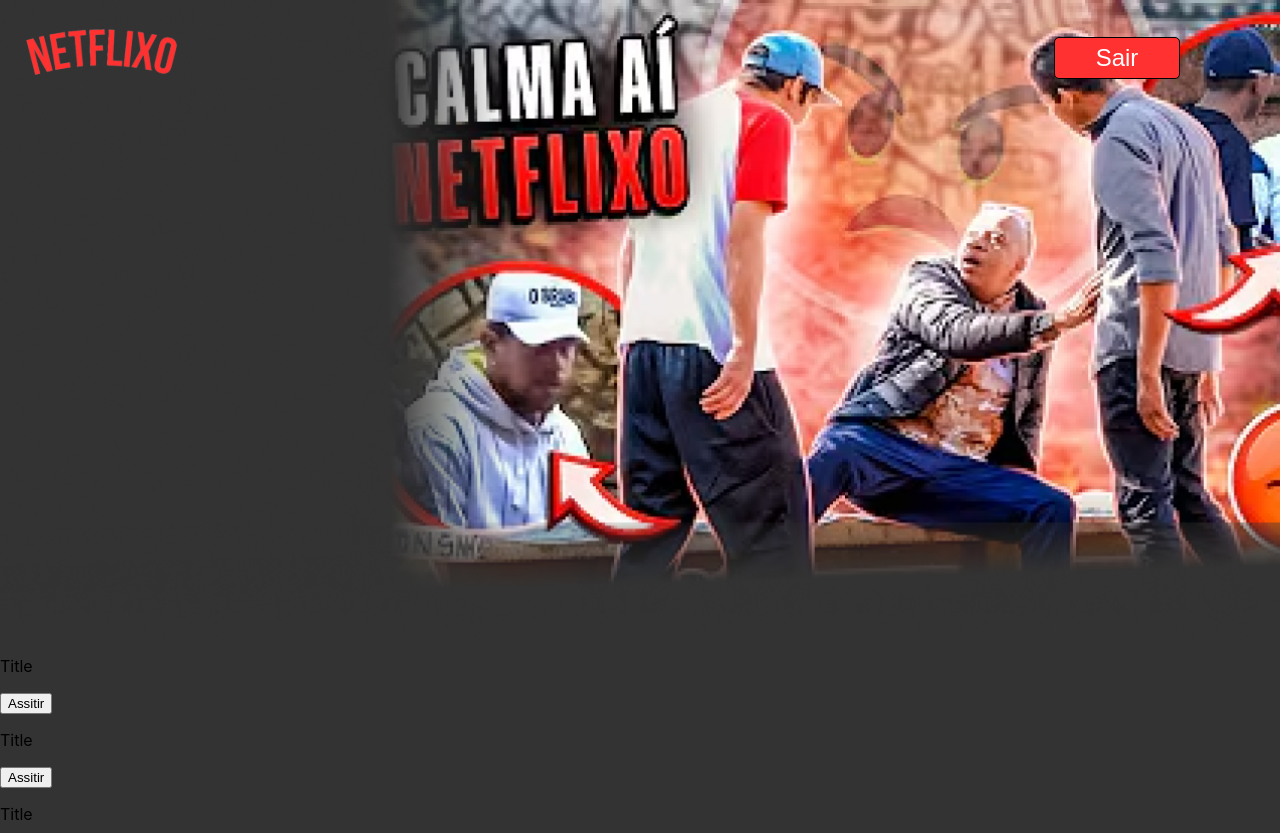
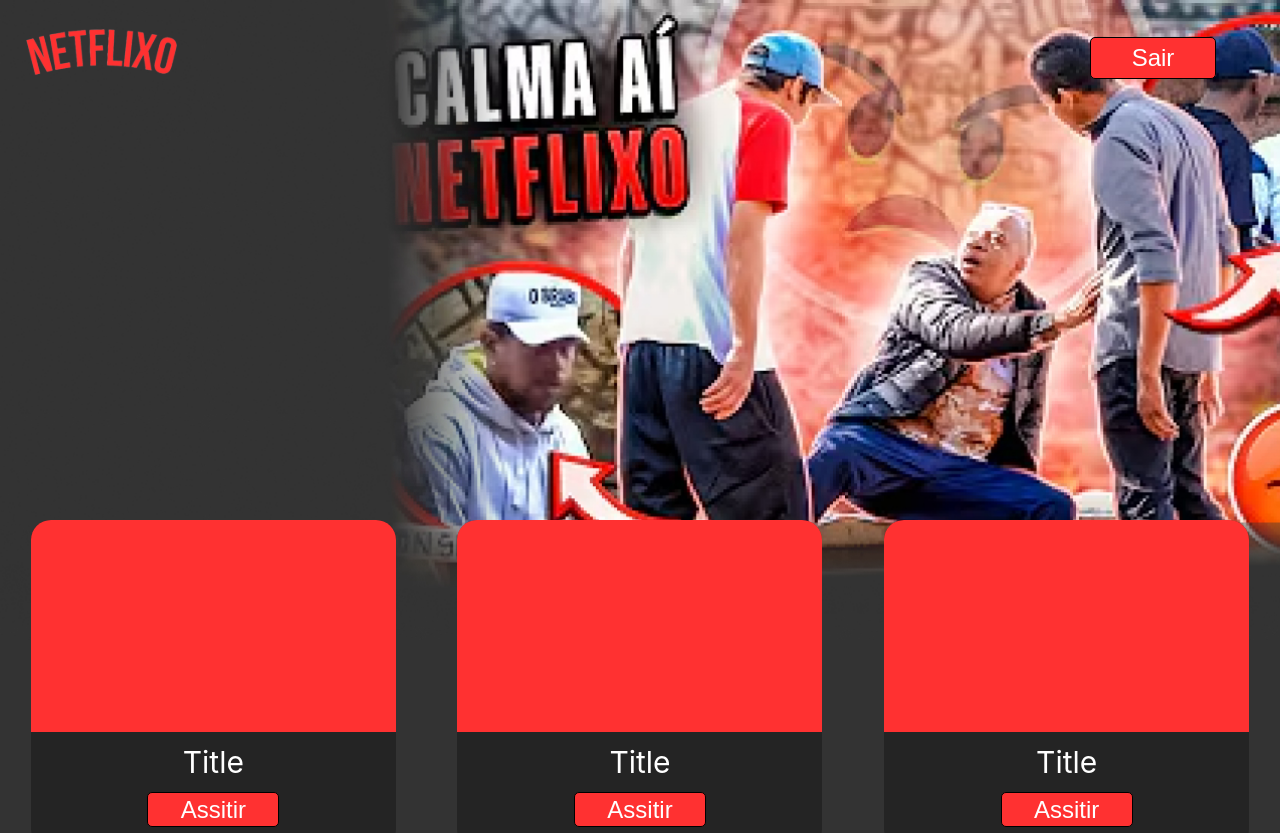
Before and after one commit to KevenAbraham/Netflixo, a React (Create React App) app: page /content in a window 1280 px wide. Shown: the top 833 px of the page. Built offline with nearby package versions, Linux system fonts and the light colour scheme.

Commit message:
finaliznando a pagina, por enquanto ainda sem retornar nenhuma função

```diff
--- a/src/pages/content/Content.css
+++ b/src/pages/content/Content.css
@@ -4,7 +4,7 @@
 
 .contentContainer header {
     position: absolute;
-    width: 100vw;
+    width: 95vw;
     display: flex;
     align-items: center;
     justify-content: space-between;
@@ -19,7 +19,6 @@
     font-size: 24px;
     color: #fff;
     cursor: pointer;
-    margin-right: 100px;
 }
 
 .contentHome {
@@ -28,3 +27,44 @@
     background-size: cover;
     background-repeat: no-repeat;
 }
+
+.videoContent {
+    display: grid;
+    grid-template-columns: 1fr 1fr 1fr;
+    margin: -120px 0 0 0;
+}
+
+.videoCards {
+    width: 365px;
+    height: 329px;
+    margin: 0 auto 34px auto;
+    border-radius: 20px;
+    background-color: rgba(0, 0, 0, 0.3);
+}
+
+.videoCards .thumb {
+    height: 212px;
+    background-color: #FF3131;
+    border-radius: 20px 20px 0 0;
+}
+
+.videoCards p {
+    font-size: 30px;
+    color: #fff;
+    text-align: center;
+    line-height: 0;
+}
+
+.videoCards button {
+    position: relative;
+    left: 50%;
+    transform: translateX(-50%);
+    background-color: #FF3131;
+    border-radius: 5px;
+    border: 1px solid #000;
+    color: #fff;
+    width: 132px;
+    height: 35px;
+    font-size: 24px;
+    cursor: pointer;
+}
--- a/src/pages/content/Content.js
+++ b/src/pages/content/Content.js
@@ -8,7 +8,7 @@ export const Content = () => {
             <header>
                 <img src={logo} alt='Voltar para a home' />
 
-                <Link to='/content'>
+                <Link to='/'>
                     <button>Sair</button>
                 </Link>
             </header>
```
